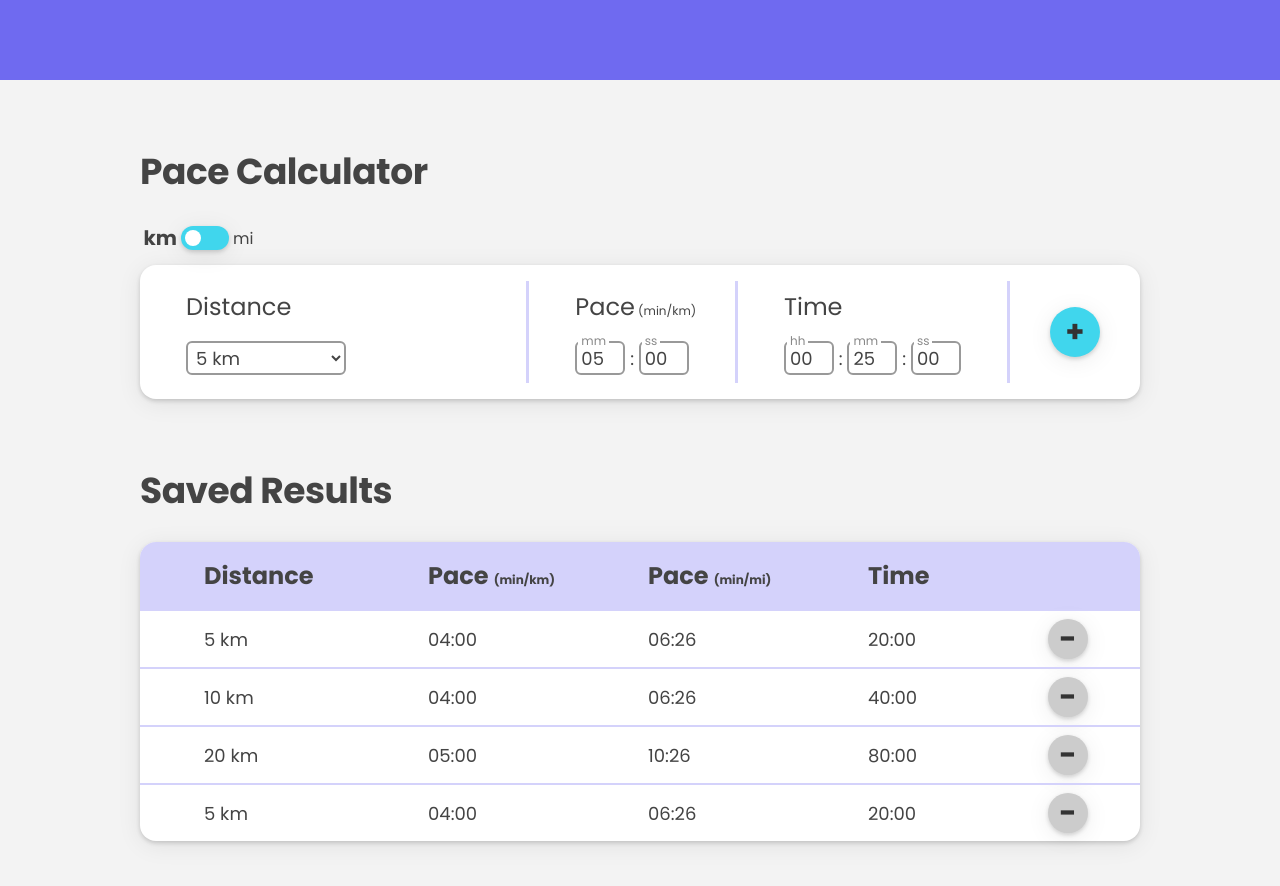
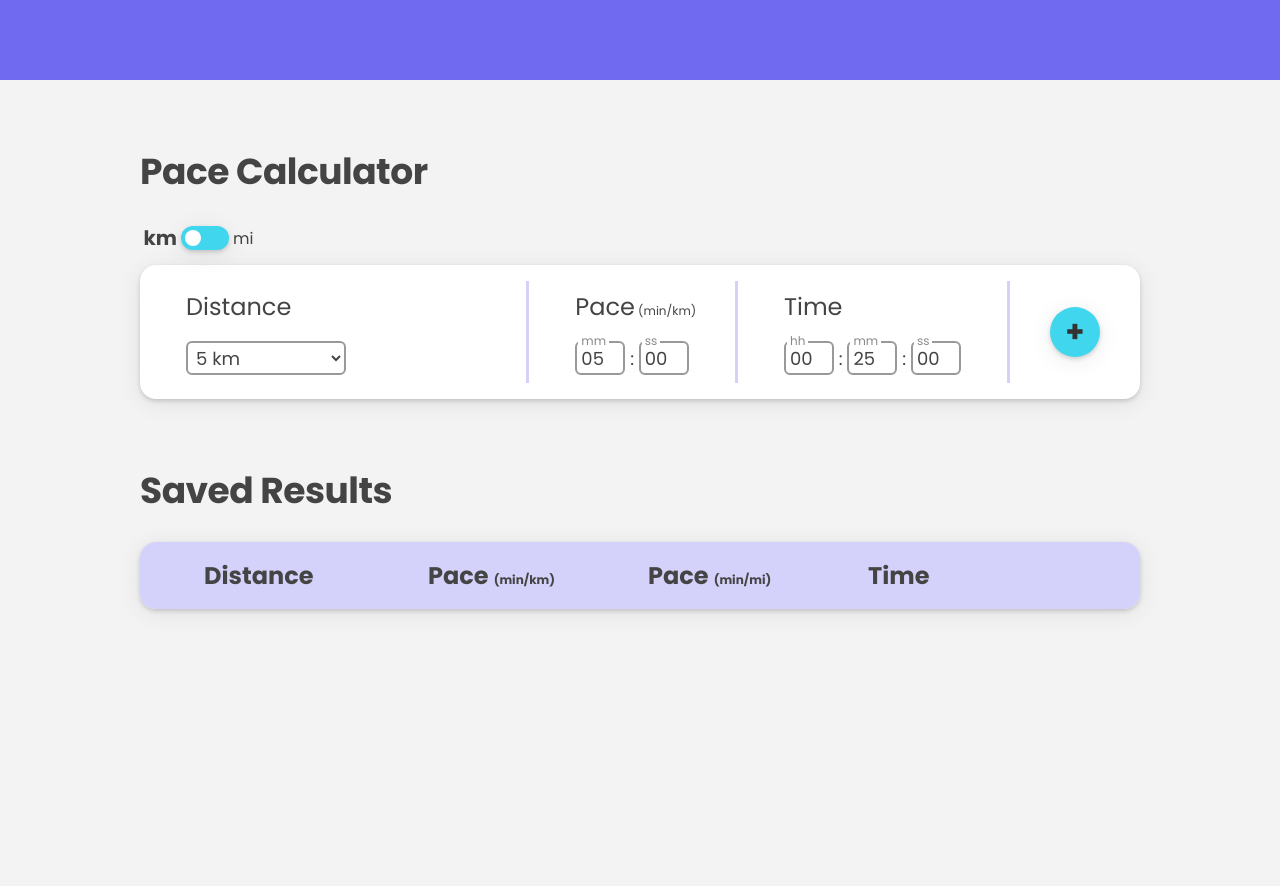
Before and after one commit to swalstab/runwise, a React (Create React App) app: page / in a window 1280 px wide. Shown: the top 886 px of the page. After the commit the page ends 800 px from the top, so only its background shows below. Built offline with nearby package versions, Linux system fonts and the light colour scheme.

Commit message:
Extract calculation logic into separate component. Add saved result functionality.

```diff
--- a/src/Components/Calculator.js
+++ b/src/Components/Calculator.js
@@ -3,12 +3,11 @@ import ToggleButton from "./ToggleButton.js";
 import DistanceSegment from "./DistanceSegment.js";
 import TimeSegment from "./TimeSegment.js";
 
-function Calculator() {
-  const convertMiToKm = 1.60934;
-
+function Calculator({ convertMiToKm, addResult }) {
   const [unit, setUnit] = useState("km");
   const [unitIsToggled, setUnitIsToggled] = useState(false);
   const [distance, setDistance] = useState("5");
+  const [distanceSelect, setDistanceSelect] = useState("5 km");
   const [showDist, setShowDist] = useState(false);
   const [showInputDist, setShowInputDist] = useState(false);
   const [inputDistance, setInputDistance] = useState("150");
@@ -84,11 +83,12 @@ function Calculator() {
   };
 
   const handleToggleUnit = function () {
-    setUnitIsToggled(!unitIsToggled);
+    setUnitIsToggled((unitIsToggled) => !unitIsToggled);
+
     setInputDistance(
       unit === "km"
         ? `${(distance / convertMiToKm).toFixed(2)}`
-        : `${(distance * convertMiToKm).toFixed(2)}`
+        : `${Number(distance).toFixed(2)}`
     );
 
     const newUnit = unit === "km" ? "mi" : "km";
@@ -100,6 +100,7 @@ function Calculator() {
 
   const handleDistanceSelect = function (e) {
     const value = e.target.value;
+    setDistanceSelect(e.target.value);
     let newDistance;
 
     if (Number.isFinite(Number(value.split(" ")[0]))) {
@@ -157,6 +158,12 @@ function Calculator() {
     calcAndUpdateTime(unit, distance, newPace);
   };
 
+  const handleButtonAdd = function () {
+    updatePace(pace);
+    updateTime(time);
+    addResult(distanceSelect, distance, unit, time, pace);
+  };
+
   return (
     <section className="section section__calculator">
       <h2>Pace Calculator</h2>
@@ -190,7 +197,9 @@ function Calculator() {
           onTimeChange={handleTimeChange}
         />
 
-        <button className="btn btn--round">+</button>
+        <button className="btn btn--round" onClick={handleButtonAdd}>
+          +
+        </button>
       </form>
     </section>
   );
--- a/src/Components/Main.js
+++ b/src/Components/Main.js
@@ -1,11 +1,9 @@
-import Calculator from "./Calculator.js";
-import SavedResults from "./SavedResults.js";
+import PaceCalculator from "./PaceCalculator.js";
 
 function Main() {
   return (
     <main className="container">
-      <Calculator />
-      <SavedResults />
+      <PaceCalculator />
     </main>
   );
 }
--- /dev/null
+++ b/src/Components/PaceCalculator.js
@@ -0,0 +1,74 @@
+import { useState } from "react";
+import Calculator from "./Calculator.js";
+import SavedResults from "./SavedResults.js";
+
+function PaceCalculator() {
+  const convertMiToKm = 1.60934;
+
+  const [results, setResults] = useState([]);
+
+  const calcConvertedPace = function (unit, distance, time) {
+    const convertedDist =
+      unit === "mi" ? Number(distance) : Number(distance / convertMiToKm);
+
+    const timeTotal =
+      Number(time.hour) * 60 + Number(time.min) + time.secTotal / 60;
+    const paceTotal = timeTotal === 0 ? 0 : timeTotal / convertedDist;
+
+    const paceMin = Math.floor(paceTotal);
+    const paceSec = (paceTotal - paceMin) * 60;
+
+    let updateSec = false;
+    if (Math.round(paceSec) === 60) updateSec = true;
+
+    const newPace = {
+      min: `${paceMin + (updateSec ? 1 : 0)}`.padStart(2, "0"),
+      sec: `${updateSec ? 0 : Math.round(paceSec)}`.padStart(2, "0"),
+    };
+
+    return newPace;
+  };
+
+  const addResult = function (distanceSelect, distance, unit, time, pace) {
+    const convertedPace = calcConvertedPace(unit, distance, time);
+
+    setResults((results) => [
+      ...results,
+      {
+        distance: distanceSelect === "Other" ? "abc" : distanceSelect,
+        paceKm:
+          unit === "km"
+            ? `${pace.min.padStart(2, "0")}:${pace.sec.padStart(2, "0")}`
+            : `${convertedPace.min.padStart(
+                2,
+                "0"
+              )}:${convertedPace.sec.padStart(2, "0")}`,
+        paceMi:
+          unit === "mi"
+            ? `${pace.min.padStart(2, "0")}:${pace.sec.padStart(2, "0")}`
+            : `${convertedPace.min.padStart(
+                2,
+                "0"
+              )}:${convertedPace.sec.padStart(2, "0")}`,
+        time: `${time.hour.padStart(2, "0")}:${time.min.padStart(
+          2,
+          "0"
+        )}:${time.sec.padStart(2, "0")}`,
+      },
+    ]);
+  };
+
+  const removeResult = function (idx) {
+    const newResults = results.filter((_, i) => i !== idx);
+    setResults(newResults);
+  };
+
+  return (
+    <>
+      <Calculator convertMiToKm={convertMiToKm} addResult={addResult} />
+      <SavedResults results={results} removeResult={removeResult} />
+    </>
+  );
+}
+
+export default PaceCalculator;
--- a/src/Components/SavedResults.js
+++ b/src/Components/SavedResults.js
@@ -1,12 +1,9 @@
 import SavedResultsData from "./SavedResultsData.js";
 
-function SavedResults() {
-  const results = [
-    { distance: "5 km", paceKm: "04:00", paceMi: "06:26", time: "20:00" },
-    { distance: "10 km", paceKm: "04:00", paceMi: "06:26", time: "40:00" },
-    { distance: "20 km", paceKm: "05:00", paceMi: "10:26", time: "80:00" },
-    { distance: "5 km", paceKm: "04:00", paceMi: "06:26", time: "20:00" },
-  ];
+function SavedResults({ results, removeResult }) {
+  const handleButtonRemove = function (idx) {
+    removeResult(idx);
+  };
 
   return (
     <section className="section section__saved-results">
@@ -14,10 +11,17 @@ function SavedResults() {
       <table className="saved-results">
         <thead>
           <tr>
-            <th scope="col">
+            <th
+              scope="col"
+              style={{
+                borderBottomLeftRadius: results.length === 0 ? "1.6rem" : "",
+              }}
+            >
+              {/* style={results.length===0 && {borderBottomLeftRadius: "1.6rem"}} */}
               Distance
+              {/* <i className="fa-solid fa-filter"></i> */}
               {/* <div>
-                <button>Test</button>
+                <button className="btn"><i className="fa-solid fa-filter"></i></button>
                 <ul>
                   <li>
                     <input type="checkbox"></input>a
@@ -38,17 +42,24 @@ function SavedResults() {
               Pace <span className="smal-font">(min/mi)</span>
             </th>
             <th scope="col">Time</th>
-            <th scope="col"></th>
+            <th
+              scope="col"
+              style={{
+                borderBottomRightRadius: results.length === 0 ? "1.6rem" : "",
+              }}
+            ></th>
           </tr>
         </thead>
         <tbody>
           {results.map((res, idx) => (
             <SavedResultsData
               key={idx}
+              idx={idx}
               distance={res.distance}
               paceKm={res.paceKm}
               paceMi={res.paceMi}
               time={res.time}
+              onClick={() => handleButtonRemove(idx)}
             />
           ))}
         </tbody>
--- a/src/Components/SavedResultsData.js
+++ b/src/Components/SavedResultsData.js
@@ -1,4 +1,4 @@
-function SavedResultsData({ distance, paceKm, paceMi, time }) {
+function SavedResultsData({ idx, distance, paceKm, paceMi, time, onClick }) {
   return (
     <tr>
       <td>{distance}</td>
@@ -6,7 +6,9 @@ function SavedResultsData({ distance, paceKm, paceMi, time }) {
       <td>{paceMi}</td>
       <td>{time}</td>
       <td>
-        <button className="btn btn--round">-</button>
+        <button className="btn btn--round" onClick={onClick}>
+          -
+        </button>
       </td>
     </tr>
   );
--- a/src/index.css
+++ b/src/index.css
@@ -148,9 +148,10 @@ h2 {
 
 /* CALCULATOR */
 .calculator {
+  border-radius: 1.6rem;
+  background-color: #fff;
+  font-size: 1.8rem;
   padding: 1.6rem 0;
-  background-color: #fff;
-  border-radius: 1.6rem;
   display: flex;
   align-items: center;
   box-shadow: 0 2px 4px 0 rgba(0, 0, 0, 0.16), 0 4px 24px 0 rgba(0, 0, 0, 0.08);
@@ -159,36 +160,27 @@ h2 {
 .calculator .btn {
   height: 5rem;
   width: 5rem;
-}
-
-.calculator,
-.input--select,
-.input--text {
-  font-size: 1.8rem;
-}
-
-.calculator .btn {
   margin: 0.8rem 4rem;
 }
 
 .form__segment {
-  padding: 0.8rem 2rem;
   border: none;
   border-right: 3px solid var(--color-primary-light);
+  padding: 0.8rem 3rem;
   flex-grow: 1;
   display: flex;
   justify-content: center;
   position: relative;
 }
 
-.form__inputs--distance {
-  width: 29.4rem;
-}
-
 legend {
   font-size: 2.4rem;
   top: 0.8rem;
   position: absolute;
+}
+
+.form__inputs--distance {
+  width: 29.4rem;
 }
 
 .input--select,
@@ -207,19 +199,10 @@ legend {
   position: relative;
 }
 
-label {
-  color: #aaa;
-  position: absolute;
-  top: 50%;
-  left: 6px;
-  transform: translateY(-50%);
-  transition: 0.3s;
-  pointer-events: none;
-}
-
 .input--select,
 .input--text {
   font-family: inherit;
+  font-size: inherit;
   color: inherit;
   border: 2px solid #999;
   border-radius: 0.6rem;
@@ -236,9 +219,20 @@ label {
   width: 9rem;
 }
 
+.input--select:focus,
 .input--text:focus {
   outline: none;
-  border: 2px solid var(--color-secondary-dark);
+  border-color: var(--color-secondary-dark);
+}
+
+label {
+  color: #aaa;
+  position: absolute;
+  top: 50%;
+  left: 6px;
+  transform: translateY(-50%);
+  transition: 0.3s;
+  pointer-events: none;
 }
 
 .input--text:focus ~ label,
@@ -290,7 +284,6 @@ td:first-child {
 th:first-child {
   width: 28rem;
   border-top-left-radius: 1.6rem;
-  /* border-bottom-left-radius: 1.6rem; */
 }
 
 th:nth-child(2),
@@ -303,6 +296,14 @@ th:last-child {
   border-top-right-radius: 1.6rem;
 }
 
+tr:last-child td:first-child {
+  border-bottom-left-radius: 1.6rem;
+}
+
+tr:last-child td:last-child {
+  border-bottom-right-radius: 1.6rem;
+}
+
 tr .btn {
   background-color: #ccc;
   width: 4rem;
```
